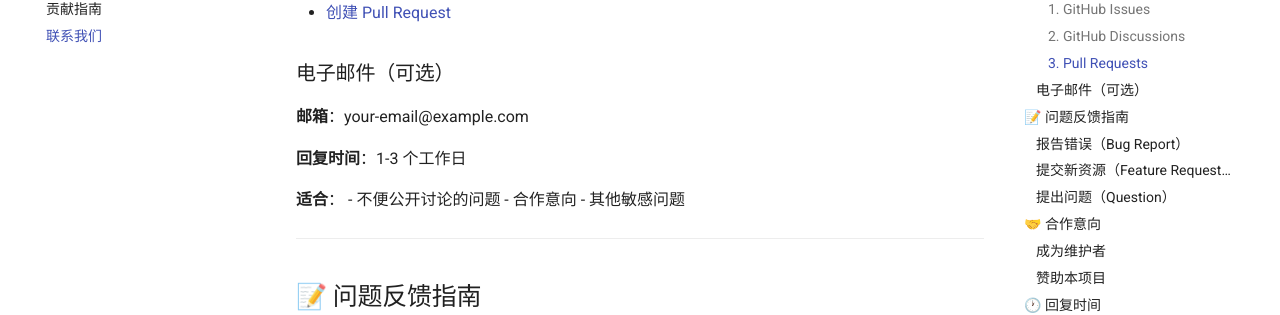
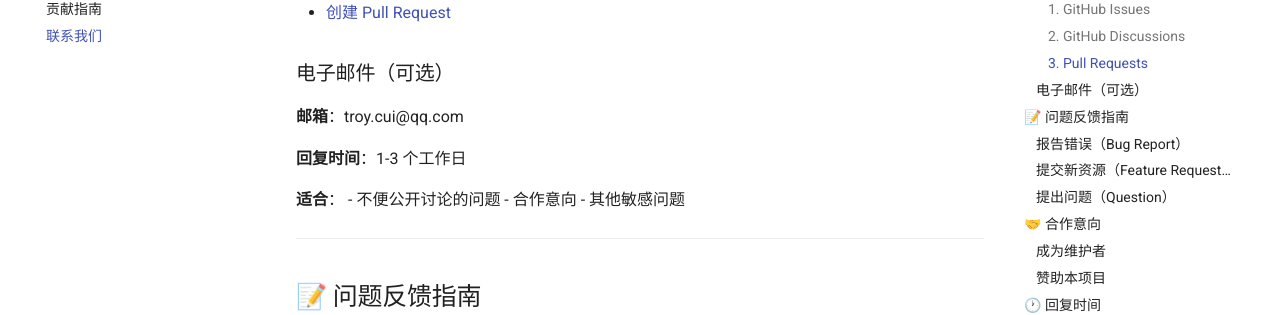
Before and after one commit to cuiwenyuan/infor-ecosystem-open-resources, an MkDocs documentation site: the page built from docs/contact.md, in a window 1280 px wide and 900 px high, scrolled down 730 px. Shown: the part 153-468 px from the top of the window. Built offline with MkDocs 1.6.1 and Material for MkDocs 9.7.7, drawn with Linux system fonts in a browser that asks for light colours; comment, search, counter and statistics services are not loaded.

```diff
--- a/docs/contact.md
+++ b/docs/contact.md
@@ -29,7 +29,7 @@
 
 ### 电子邮件（可选）
 
-**邮箱**：your-email@example.com
+**邮箱**：troy.cui@qq.com
 
 **回复时间**：1-3 个工作日
 
```
Also changed, not shown: 2 other files.
